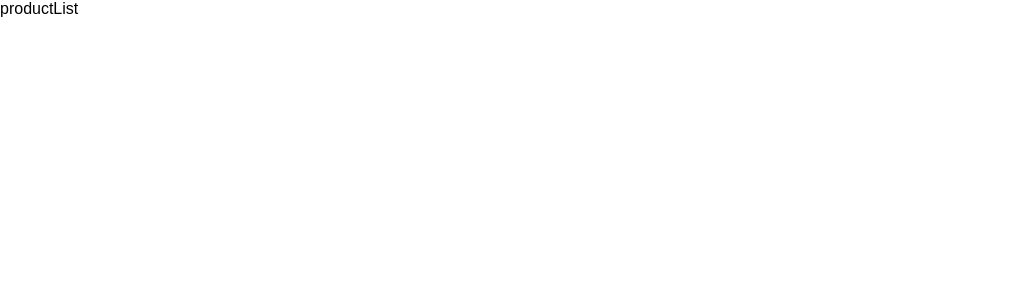
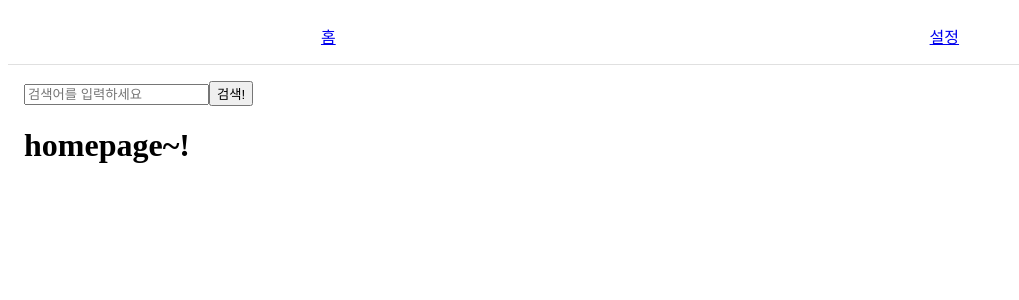
Before and after one commit to yyejin00/next-app-router-review, a Next.js app: page / in a window 1280 px wide. Shown: the top 300 px of the page, without its empty margins (0-1019 px from the left). Built offline with nearby package versions, Linux system fonts and the light colour scheme.

Commit message:
페이지 나누기 : 레이아웃

```diff
--- /dev/null
+++ b/app/(product-list)/components/SearchForm.js
@@ -0,0 +1,8 @@
+export default function SearchForm() {
+  return (
+    <form>
+      <input type="text" placeholder="검색어를 입력하세요" />
+      <button type="submit">검색!</button>
+    </form>
+  );
+}
--- /dev/null
+++ b/app/(product-list)/layout.js
@@ -0,0 +1,10 @@
+import SearchForm from './components/SearchForm';
+
+export default function ProductListLayout({ children }) {
+  return (
+    <div>
+      <SearchForm />
+      <div style={{ marginTop: '16px' }}>{children}</div>
+    </div>
+  );
+}
--- a/app/(product-list)/page.js
+++ b/app/(product-list)/page.js
@@ -1,3 +1,4 @@
-export default function productList() {
-  return <div>productList</div>;
+
+export default function Home() {
+  return <h1>homepage~!</h1>;
 }
--- a/app/layout.js
+++ b/app/layout.js
@@ -1,26 +1,11 @@
-import { Geist, Geist_Mono } from "next/font/google";
-import "./globals.css";
-
-const geistSans = Geist({
-  variable: "--font-geist-sans",
-  subsets: ["latin"],
-});
-
-const geistMono = Geist_Mono({
-  variable: "--font-geist-mono",
-  subsets: ["latin"],
-});
-
-export const metadata = {
-  title: "Create Next App",
-  description: "Generated by create next app",
-};
+import Header from '@/components/Header/Header';
 
 export default function RootLayout({ children }) {
   return (
     <html lang="en">
-      <body className={`${geistSans.variable} ${geistMono.variable}`}>
-        {children}
+      <body>
+        <Header />
+        <div style={{ padding: '16px' }}>{children}</div>
       </body>
     </html>
   );
--- a/app/page.js
+++ /dev/null
@@ -1,4 +0,0 @@
-
-export default function Home() {
-  return <h1>homepage~!</h1>;
-}
--- /dev/null
+++ b/components/Header/Header.jsx
@@ -0,0 +1,9 @@
+import styles from './Header.module.css';
+export default function Header() {
+  return (
+    <header className={styles.header}>
+      <a href="/">홈</a>
+      <a href="/settings">설정</a>
+    </header>
+  );
+}
--- /dev/null
+++ b/components/Header/Header.module.css
@@ -0,0 +1,7 @@
+.header {
+  display: flex;
+  justify-content: space-around;
+  align-items: center;
+  padding: 16px;
+  border-bottom: 1px solid #e0e0e0;
+}
```
